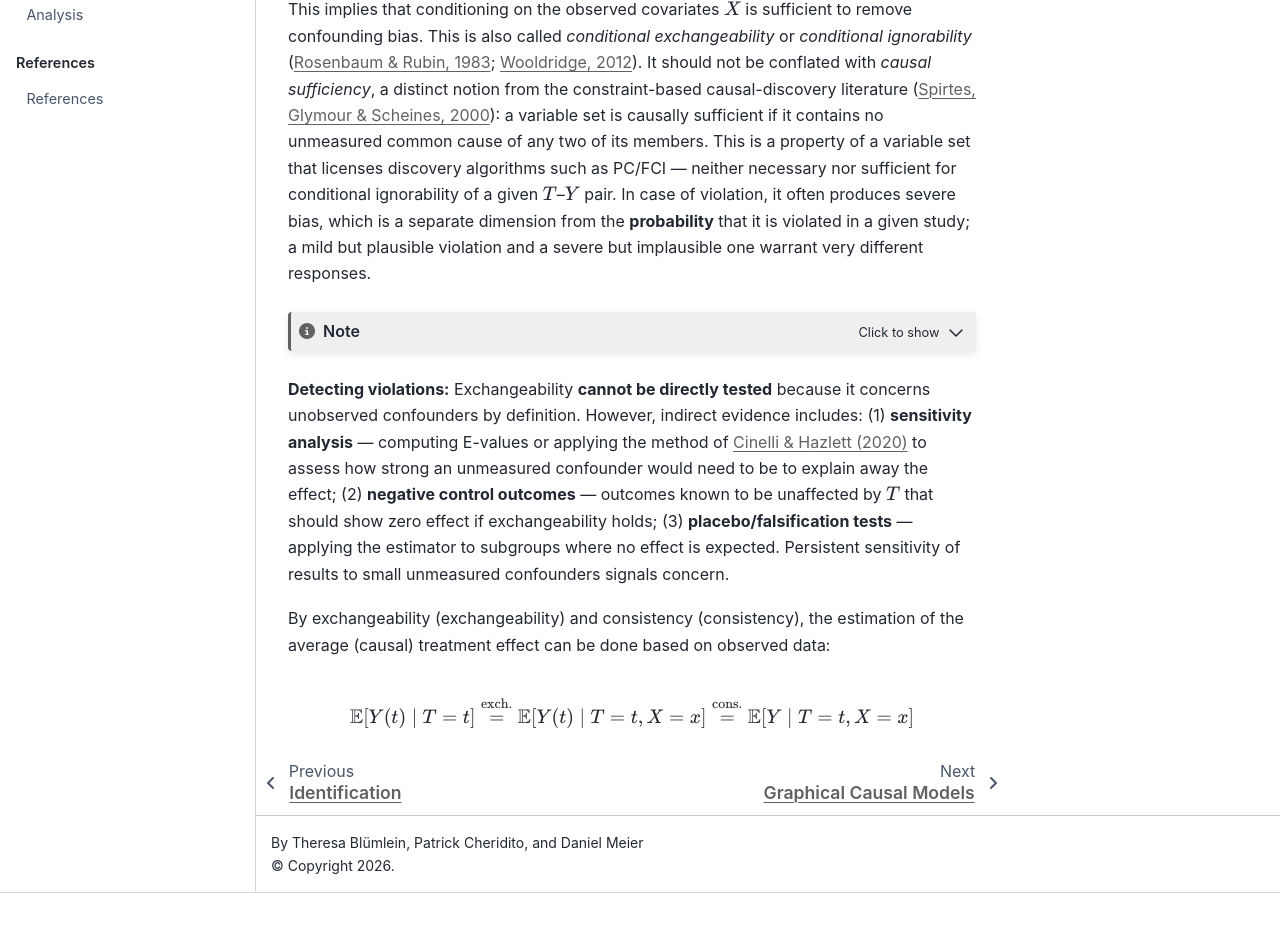
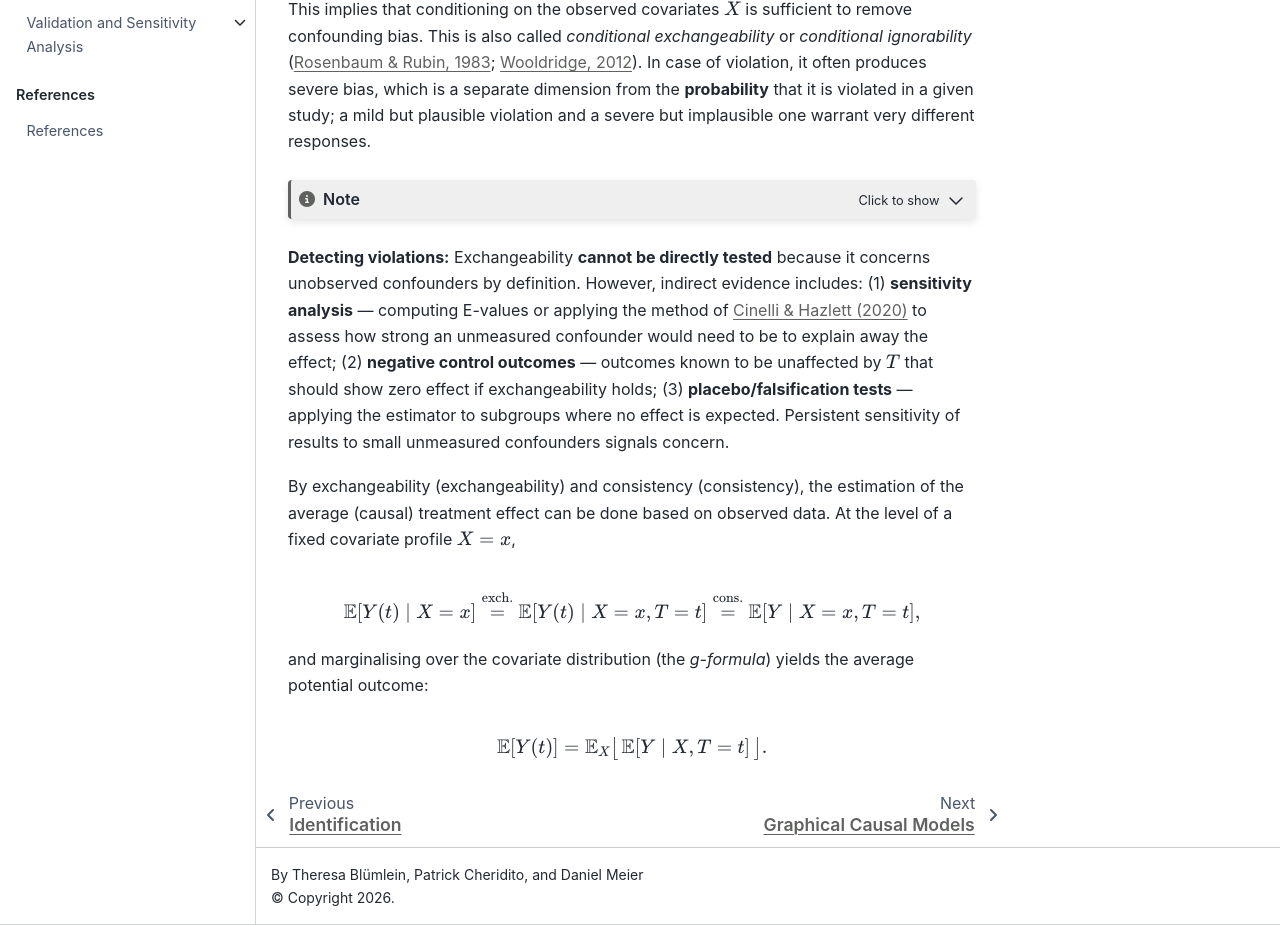
Before and after one commit to actuarial-data-science/ActuarialCausalInference, a Jupyter Book: the page built from tutorial/assumptions.md, in a window 1280 px wide and 1400 px high, scrolled down 2345 px, cut to the strip 475-1400 px from the top of the window. Built offline with Jupyter Book 1.0.4 settings and Sphinx 7.4.7 and the Sphinx Book theme 1.1.4, drawn with Linux system fonts in a browser that asks for light colours; pages that are not in the unit, such as notebooks, are missing from menus; comment, search, counter and statistics services are not loaded; before the commit the page ends 3713 px from its top, so only the background shows below that.

Commit message:
Fix identification chain to correct conditional g-formula
Relocate the exchangeability step to remove/add T=t conditioning given
X=x, and restore the outer marginalisation over X so the g-formula
E[Y(t)] = E_X[E[Y|X,T=t]] is dimensionally consistent.

````diff
--- a/tutorial/assumptions.md
+++ b/tutorial/assumptions.md
@@ -82,7 +82,7 @@
 $$
 ```
 
-This implies that conditioning on the observed covariates $X$ is sufficient to remove confounding bias. This is also called *conditional exchangeability* or *conditional ignorability* ([Rosenbaum & Rubin, 1983](https://doi.org/10.1093/biomet/70.1.41); [Wooldridge, 2012](https://doi.org/10.1016/C2011-0-05506-1)). It should not be conflated with *causal sufficiency*, a distinct notion from the constraint-based causal-discovery literature ([Spirtes, Glymour & Scheines, 2000](https://doi.org/10.7551/mitpress/1754.001.0001)): a variable set is causally sufficient if it contains no unmeasured common cause of any two of its members. This is a property of a variable set that licenses discovery algorithms such as PC/FCI — neither necessary nor sufficient for conditional ignorability of a given $T$–$Y$ pair. In case of violation, it often produces severe bias, which is a separate dimension from the **probability** that it is violated in a given study; a mild but plausible violation and a severe but implausible one warrant very different responses.
+This implies that conditioning on the observed covariates $X$ is sufficient to remove confounding bias. This is also called *conditional exchangeability* or *conditional ignorability* ([Rosenbaum & Rubin, 1983](https://doi.org/10.1093/biomet/70.1.41); [Wooldridge, 2012](https://doi.org/10.1016/C2011-0-05506-1)). In case of violation, it often produces severe bias, which is a separate dimension from the **probability** that it is violated in a given study; a mild but plausible violation and a severe but implausible one warrant very different responses.
 
 ```{note}
 :class: dropdown
@@ -92,10 +92,16 @@
 
 **Detecting violations:** Exchangeability **cannot be directly tested** because it concerns unobserved confounders by definition. However, indirect evidence includes: (1) **sensitivity analysis** — computing E-values or applying the method of [Cinelli & Hazlett (2020)](https://doi.org/10.1111/rssb.12348) to assess how strong an unmeasured confounder would need to be to explain away the effect; (2) **negative control outcomes** — outcomes known to be unaffected by $T$ that should show zero effect if exchangeability holds; (3) **placebo/falsification tests** — applying the estimator to subgroups where no effect is expected. Persistent sensitivity of results to small unmeasured confounders signals concern.
 
-By exchangeability ({prf:ref}`exchangeability`) and consistency ({prf:ref}`consistency`), the estimation of the average (causal) treatment effect can be done based on observed data:
+By exchangeability ({prf:ref}`exchangeability`) and consistency ({prf:ref}`consistency`), the estimation of the average (causal) treatment effect can be done based on observed data. At the level of a fixed covariate profile $X=x$,
 
 $$
-\mathbb{E}[Y(t) \mid T=t]
-\overset{\text{exch.}}{=}\mathbb{E}[Y(t) \mid T=t, X=x]
-\overset{\text{cons.}}{=}\mathbb{E}[Y \mid T=t, X=x]
+\mathbb{E}[Y(t) \mid X=x]
+\overset{\text{exch.}}{=}\mathbb{E}[Y(t) \mid X=x, T=t]
+\overset{\text{cons.}}{=}\mathbb{E}[Y \mid X=x, T=t],
 $$
+
+and marginalising over the covariate distribution (the *g-formula*) yields the average potential outcome:
+
+$$
+\mathbb{E}[Y(t)] = \mathbb{E}_X\big[\, \mathbb{E}[Y \mid X, T=t] \,\big].
+$$
````
